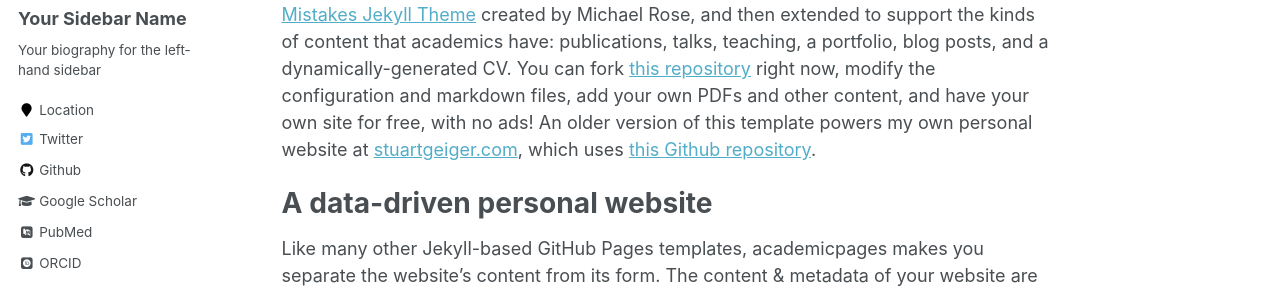
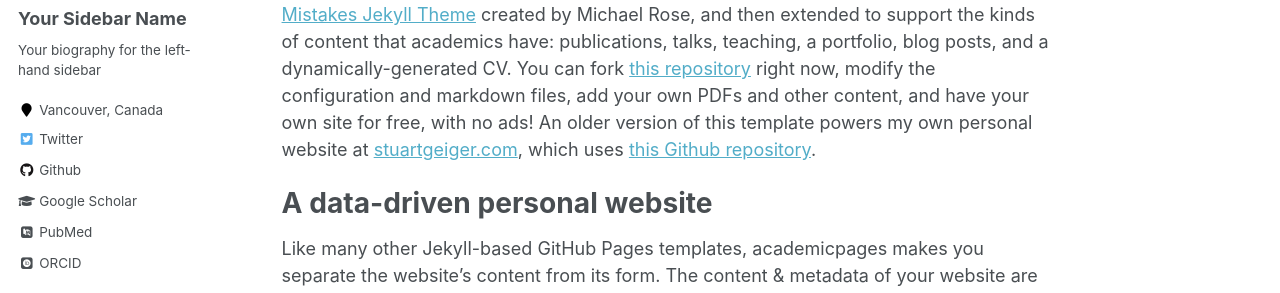
Before and after one commit to sajjanpokhrel/sajjanpokhrel.github.io, a Jekyll site: the page built from _pages/about.md, in a window 1280 px wide. Shown: the part 295-588 px from the top of the page. Built offline with Jekyll 4.4.1, drawn with Linux system fonts in a browser that asks for light colours; some web fonts are replaced.

Commit message:
location update

```diff
--- a/_config.yml
+++ b/_config.yml
@@ -83,7 +83,7 @@ author:
   name             : "Your Sidebar Name"
   avatar           : "profile.png"
   bio              : "Your biography for the left-hand sidebar"
-  location         : "Location"
+  location         : "Vancouver, Canada"
   employer         :
   pubmed           : "https://www.ncbi.nlm.nih.gov/pubmed/?term=john+snow"
   googlescholar    : "http://yourfullgooglescholarurl.com"
```
